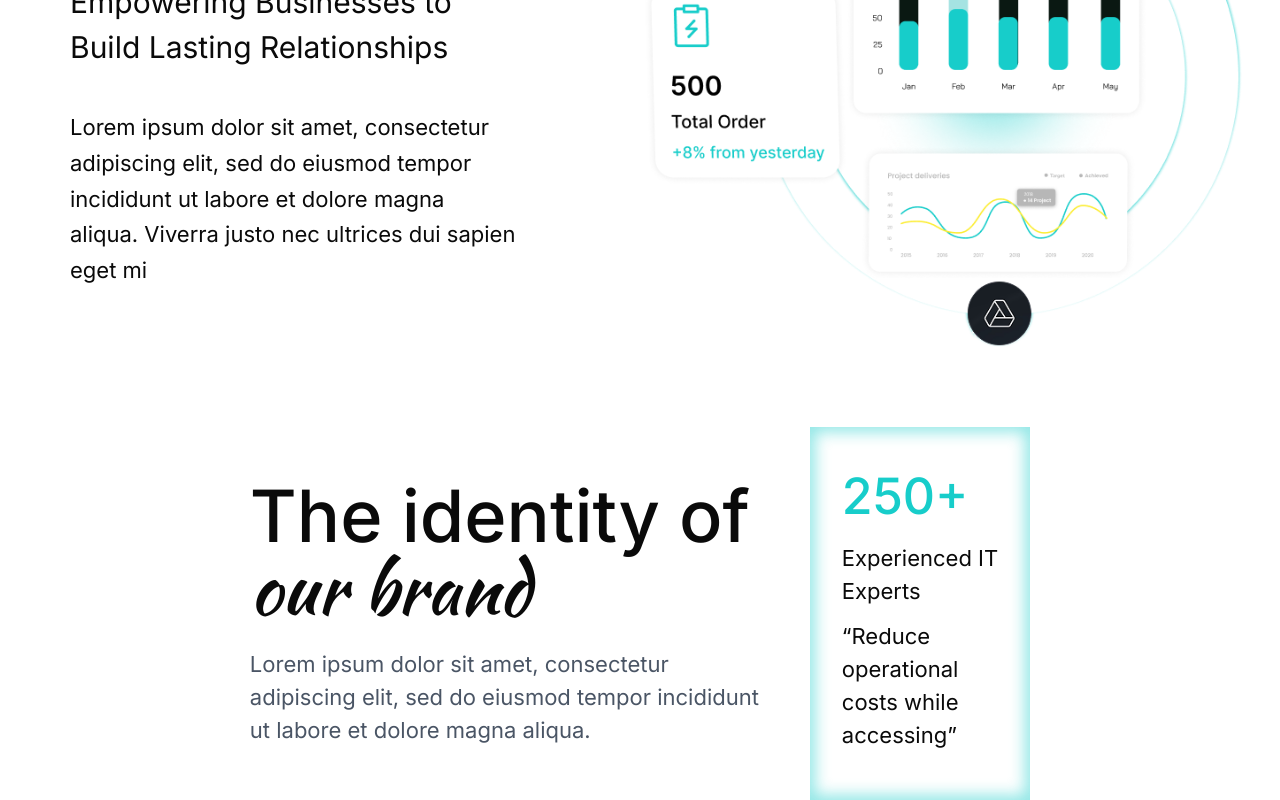
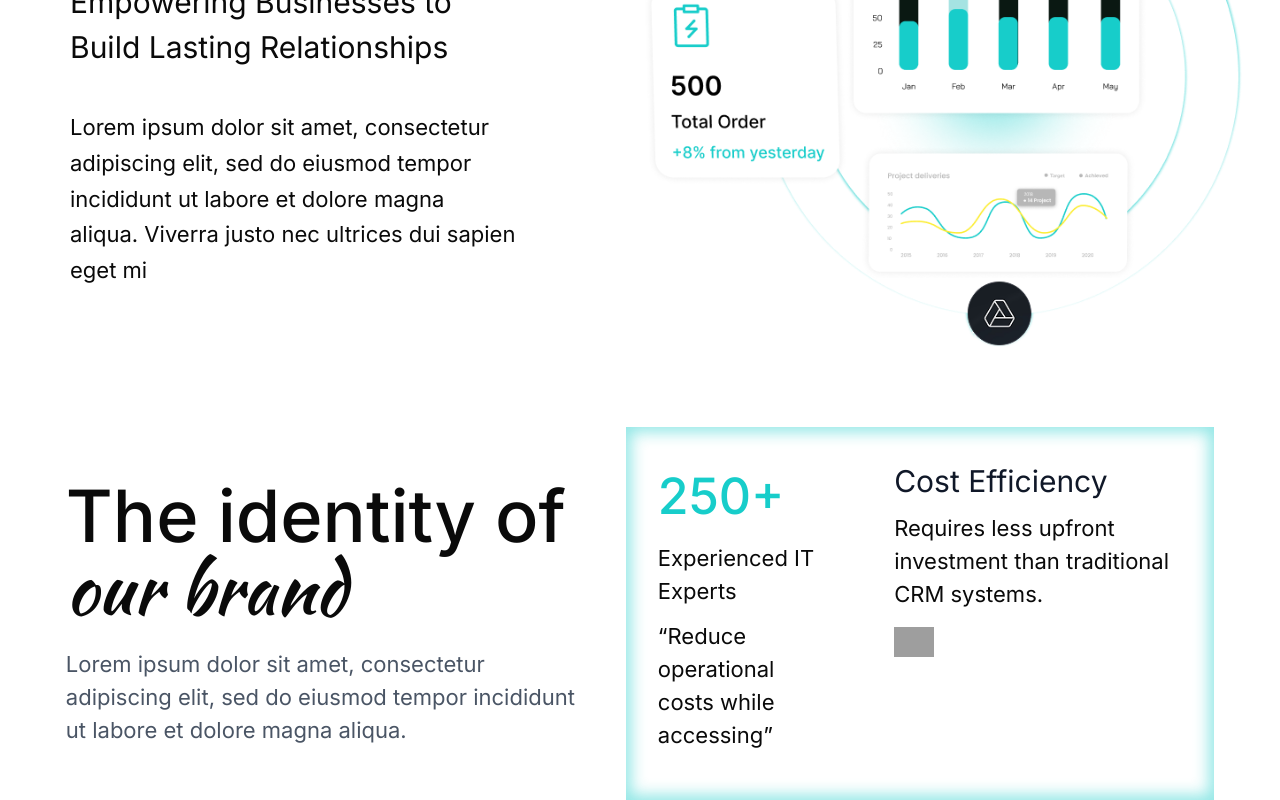
Before and after one commit to Roshen-Perera/ceylon-developers-portfolio, a Next.js app: page /about in a window 1280 px wide. Shown: the part 2089-2889 px from the top of the page. Built offline with nearby package versions, Linux system fonts and the light colour scheme; grey boxes are pictures that could not be loaded.

Commit message:
Refactor Identity component: adjust layout for improved spacing and add cost efficiency section

```diff
--- a/components/identity.tsx
+++ b/components/identity.tsx
@@ -1,3 +1,4 @@
+import Image from "next/image";
 import React from "react";
 
 const Identity = () => {
@@ -19,7 +20,7 @@ const Identity = () => {
           className="p-8"
           style={{ boxShadow: "0px 0px 15px 5px #17CDCA78 inset" }}
         >
-          <div className="flex gap-6 mb-4">
+          <div className="flex gap-20 mb-4">
             <div className="flex-shrink-0">
               <div className="text-[50px] font-medium text-[#17CDCA] mb-2">
                 250+
@@ -33,6 +34,15 @@ const Identity = () => {
                 “Reduce operational costs while accessing”
               </div>
             </div>
+            <div className="flex-1">
+              <h3 className="text-[30px] text-gray-900 mb-2">
+                Cost Efficiency
+              </h3>
+              <p className="text-[22px] w-72">
+                Requires less upfront investment than traditional CRM systems.
+              </p>
+              <Image src="/assets/icons/arrowRight.png" alt="arrow right" width={40} height={40} className="mt-4"/>
+            </div>
           </div>
         </div>
       </div>
```
